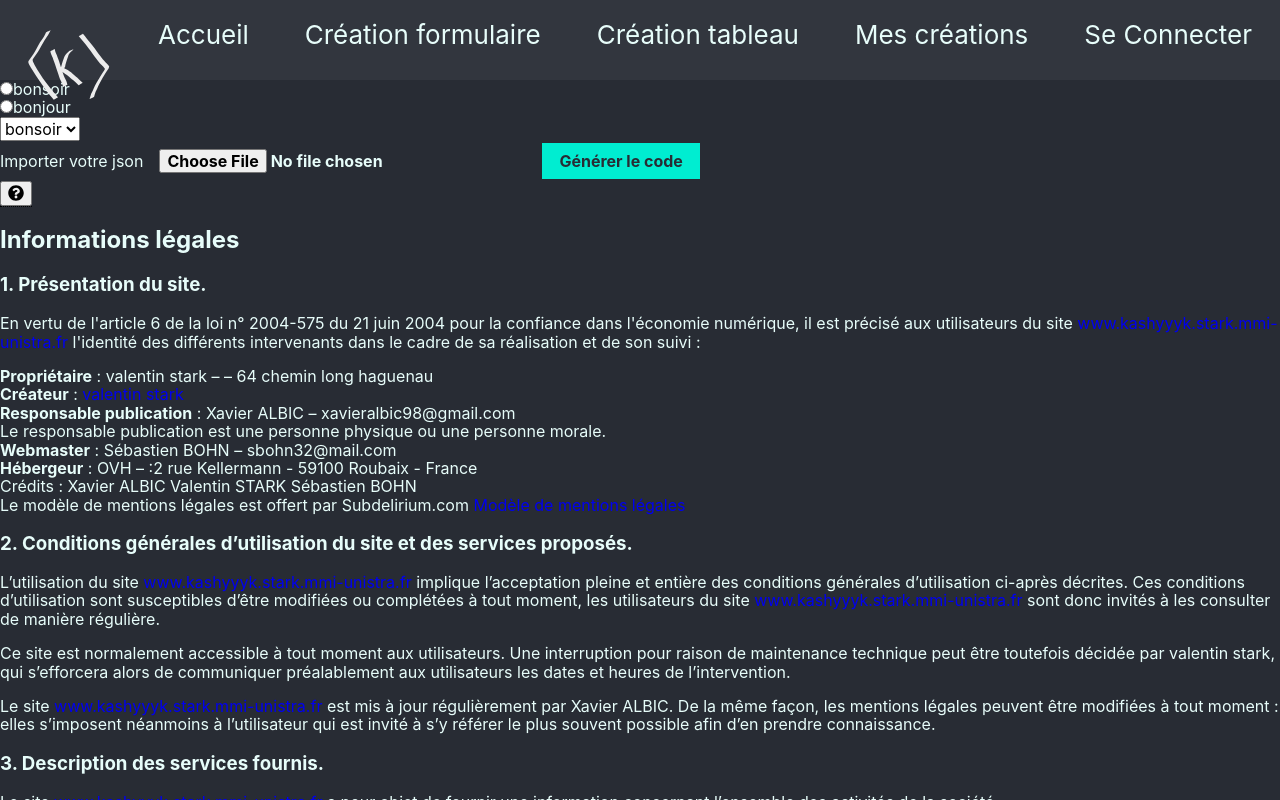
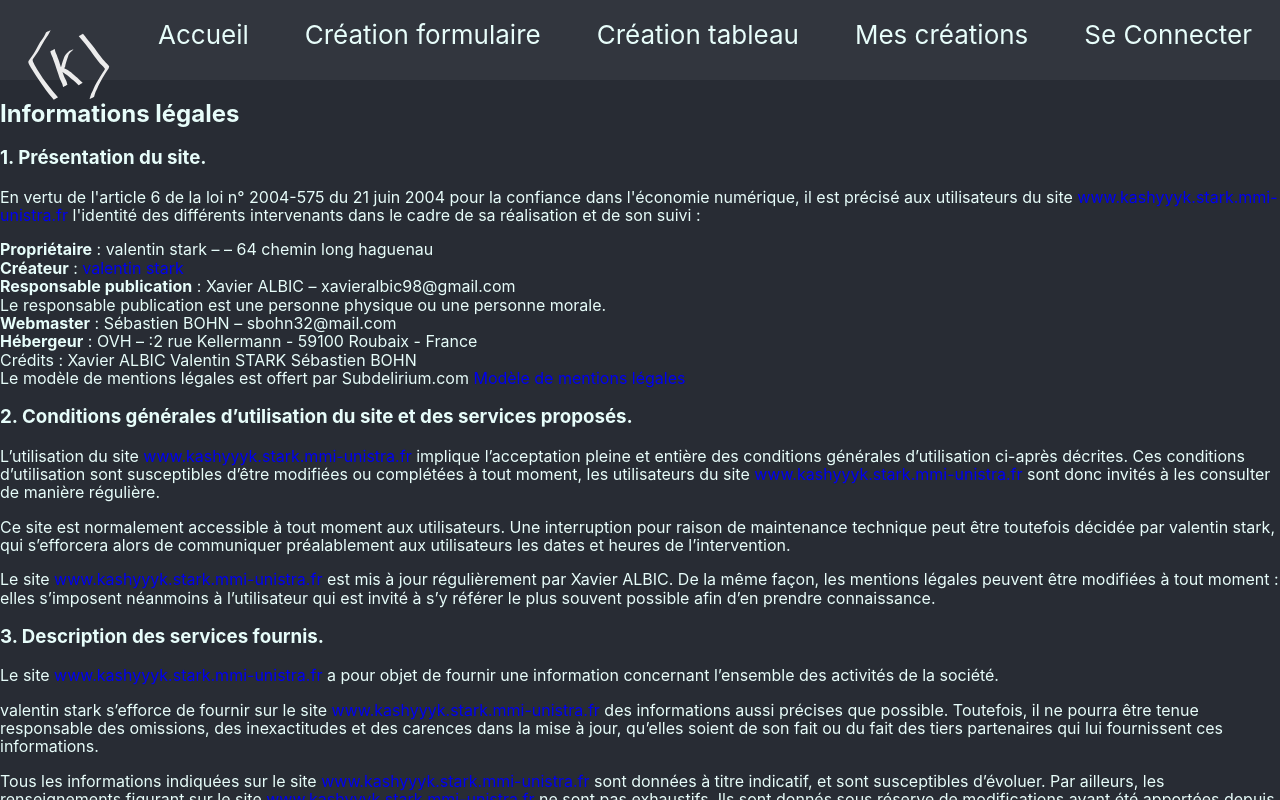
Before and after one commit to eriwyn/kashyyyk, a React (Create React App) app: page /MentionsLegales in a window 1280 px wide. Shown: the top 800 px of the page. Built offline with nearby package versions, Linux system fonts and the light colour scheme.

Commit message:
changement

```diff
--- a/src/js/MentionsLegales.js
+++ b/src/js/MentionsLegales.js
@@ -1,15 +1,6 @@
 import React  from 'react';
-import RadioBtn from './components/creations/RadioBtn.js';
-import Select from './components/creations/Select.js';
-import ImporterJson from './components/creations/ImporterJson.js';
-import AideJson from './components/creations/AideJson.js';
 export default function MentionsLegales (){
     return  <main className="mainPage">
-      <RadioBtn id="rdBtn" name="bonsoir" values=' "bonsoir" , "bonjour" '/>
-      <Select  id="select" name="bonsoir" values=' "bonsoir" , "bonjour" ' texts=' "bonsoir" , "bonjour" '/>
-      <ImporterJson id="json" text="Importez votre json" name="json"/>
-      <AideJson text='Votre json doit être sous cette forme: {"elements":[{"genre":"input","libelle":"nom","type":"text"} ,{"genre":"select","libelle":"selection","options":["option1","option2","option3"]},{"genre":"radio","libelle":"pays","values":["value1","value2","value3"]}]}'/>
-
 
       <h2>Informations légales</h2>
 <h3>1. Présentation du site.</h3>
```
